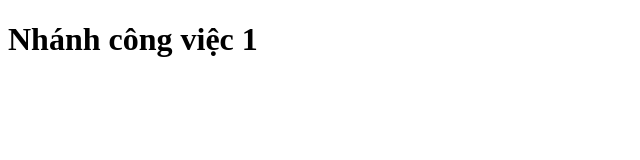
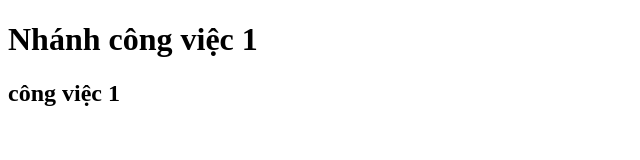
Before and after one commit to KhanhXuanDang2911/Git-Branches-Explained, a plain HTML site: page index.html in a window 1280 px wide. Shown: the whole page, without its empty margins (0-640 px from the left). Drawn offline with Linux system fonts and the light colour scheme.

Commit message:
4. commit code

```diff
--- a/index.html
+++ b/index.html
@@ -9,6 +9,7 @@
 
 <body>
     <h1>Nhánh công việc 1</h1>
+    <h2>công việc 1</h2>
 </body>
 
 </html>
```
